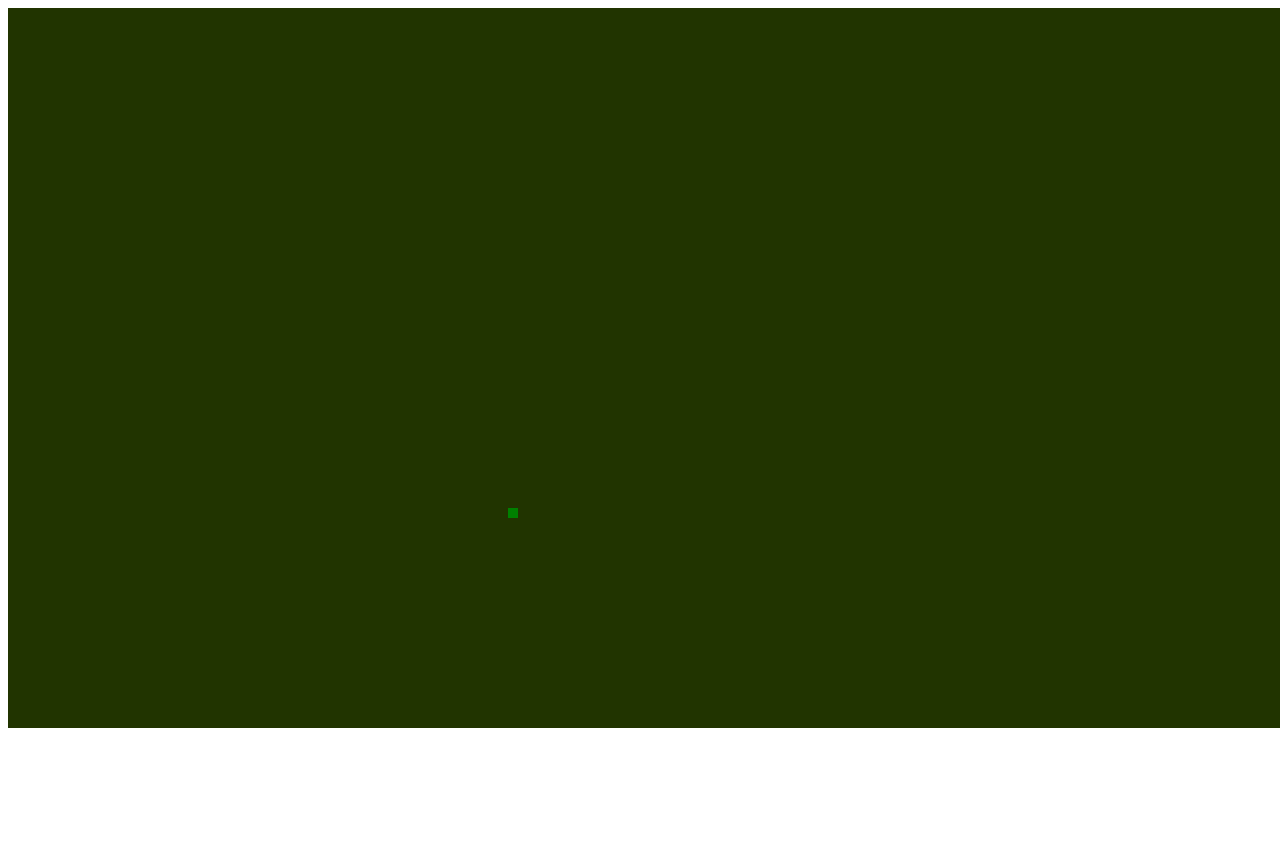
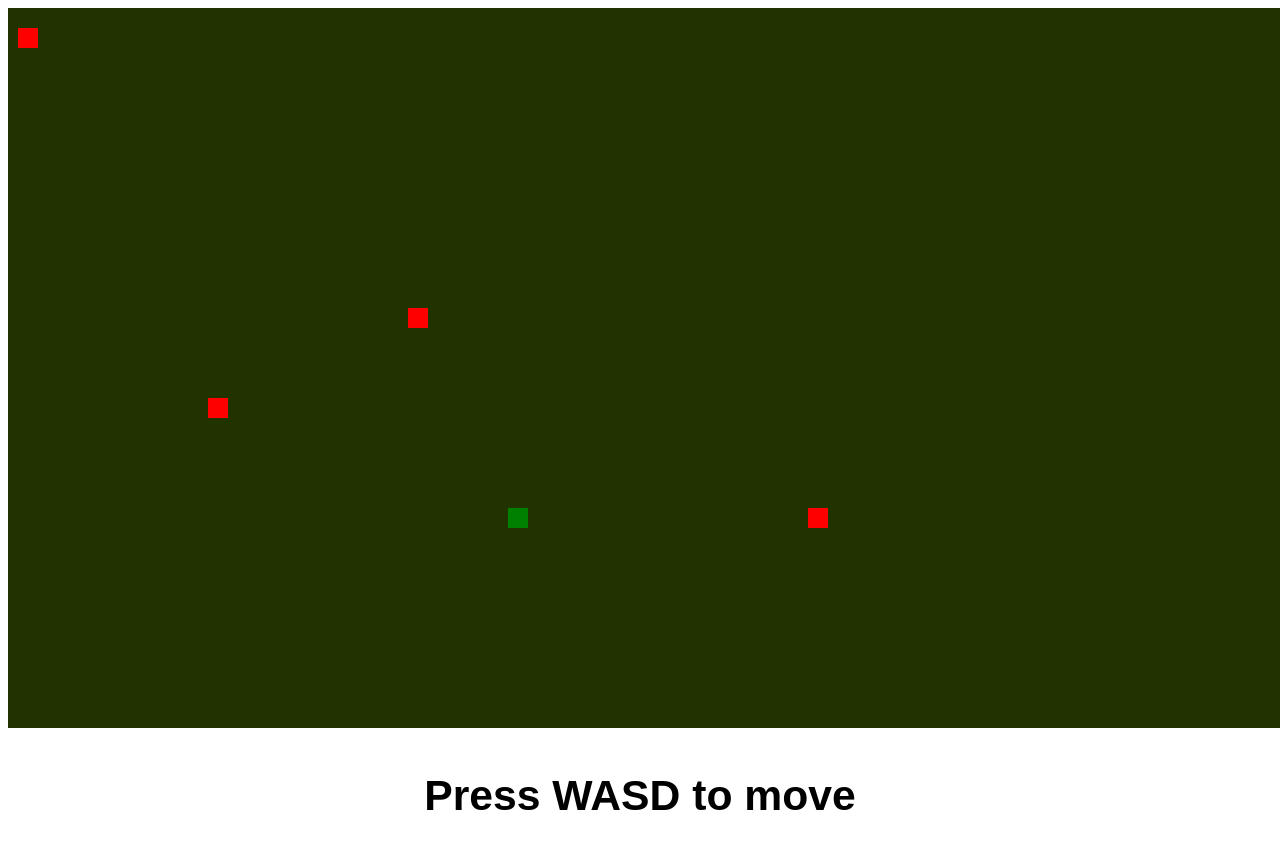
Before and after one commit to szhu321/tower-defense, a plain HTML site: page src/index.html in a window 1280 px wide. Before the commit the page ends 800 px from the top, so only its background shows below. Drawn offline with Linux system fonts and the light colour scheme.

Commit message:
added very simple collisions that doesnt work that well

```diff
--- a/src/game.css
+++ b/src/game.css
@@ -3,3 +3,11 @@
     margin: auto;
     display: block;
 }
+
+p
+{
+    text-align: center;
+    font-family: arial;
+    font-size: 32pt;
+    font-weight: bold;
+}
--- a/src/game.js
+++ b/src/game.js
@@ -18,6 +18,10 @@ function initialize()
     input = new Input(canvas);
     clearGameWindow();
     addPlayer();
+    addEnemy(10, 20);
+    addEnemy(800, 500);
+    addEnemy(400, 300);
+    addEnemy(200, 390);
     start();
 }
 
@@ -48,6 +52,7 @@ async function start()
 function tick()
 {
     data.forEach(node => {
+        //Changing the velocity.
         if(node.type == "player")
         {
             let mousePos = input.getMousePosition();
@@ -65,16 +70,13 @@ function tick()
                 node.velocityX = 5;
             else
                 node.velocityX = 0;
+        }
+        //then collision detection.
+        checkCollisions();
 
-
-        }
+        //finally the object is moved.
         node.x += node.velocityX;
         node.y += node.velocityY;
-        // if(node.x > (SCREEN_WIDTH - 10) || node.x < 0)
-        //     node.x = 0;
-        // if(node.y > (SCREEN_HEIGHT - 10) || node.y < 0)
-        //     node.velocityY = 0;
-
     });
 }
 
@@ -88,9 +90,14 @@ function render()
 
     //draw the game nodes, like players and enemies.
     data.forEach(node => {
-        if(node.type == "player")
-            ctx.fillStyle = "green";
-        ctx.fillRect(node.x, node.y, node.width, node.height);
+        if(node.visible)
+        {
+            if(node.type == "player")
+                ctx.fillStyle = "green";
+            if(node.type == "enemy")
+                ctx.fillStyle = "red";
+            ctx.fillRect(node.x, node.y, node.width, node.height);
+        }
     });
 }
 
@@ -118,13 +125,83 @@ function sleep(ms)
  */
 function addPlayer()
 {
-    data.push({
-        type: "player",
-        x: 500,
-        y: 500,
-        width: 10,
-        height: 10,
-        velocityX: 3,
-        velocityY: 5
+    let player = addNode("player", 500, 500, 20, 20);
+    player.physical = true;
+    return player;
+}
+
+/**A an enemy in a given x and y location.*/
+function addEnemy(x, y)
+{
+    let enemy = addNode("enemy", x, y, 20, 20);
+    enemy.physical = true;
+    return enemy;
+}
+
+/** The function to call when you want to add a game node to data */
+function addNode(type, x, y, width, height)
+{
+    let node = {
+        type: type,
+        x: x,
+        y: y,
+        width: width,
+        height: height,
+        velocityX: 0,
+        velocityY: 0,
+        visible: true,
+        physical: false,
+    };
+    data.push(node);
+    console.log(data);
+    return node;
+}
+
+/**check for collisions and change the velocity as neccessary. */
+function checkCollisions()
+{
+    //check for collisions with the game border.
+    data.forEach((node) =>
+    {
+        if(node.type == "player")
+        {
+            //check with left and right boundary.
+            if(node.x + node.velocityX < 0 || (node.x + node.velocityX) + node.width > SCREEN_WIDTH)
+                node.velocityX = 0;
+            //check with the top and bottom boundary.
+            if(node.y + node.velocityY < 0 || node.y + node.velocityY + node.height > SCREEN_HEIGHT)
+                node.velocityY = 0;
+        }
     });
+
+    //check for collisions with other physical objects.
+    for(let i = 0; i < data.length; i++)
+    {
+        let currentNode = data[i];
+        for(let j = 0; i < data.length; j++)
+        {
+            let otherNode = data[j];
+            if(currentNode == otherNode)
+                break;
+            let collision = true;
+            //check to see if the two nodes collide or not.
+            //if a collision is detected stop both nodes.
+            if(currentNode.x + currentNode.width + currentNode.velocityX < otherNode.x + otherNode.velocityX)
+                collision = false;
+            else if(currentNode.x + currentNode.velocityX > otherNode.x + otherNode.width + otherNode.velocityX)
+                collision = false;
+            else if(currentNode.y + currentNode.height + currentNode.velocityY < otherNode.y + otherNode.velocityY)
+                collision = false;
+            else if(currentNode.y + currentNode.velocityY > otherNode.y + otherNode.height + otherNode.velocityY)
+                collision = false;
+
+            if(collision)
+            {
+                currentNode.velocityX = 0;
+                currentNode.velocityY = 0;
+                otherNode.velocityX = 0;
+                otherNode.velocityY = 0;
+            }
+        }
+    }
 }
--- a/src/index.html
+++ b/src/index.html
@@ -9,5 +9,6 @@
 	</head>
 	<body onload="initialize();">
 		<canvas id = "gamewindow"></canvas>
+		<p>Press WASD to move</p>
 	</body>
 </html>
```
